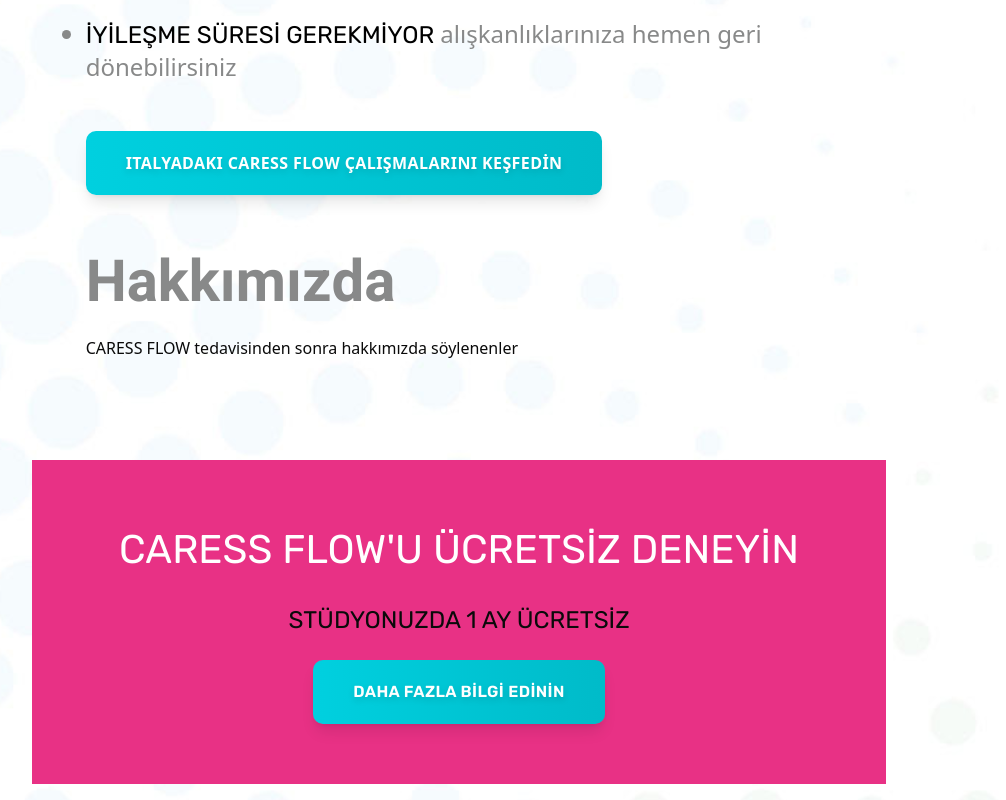
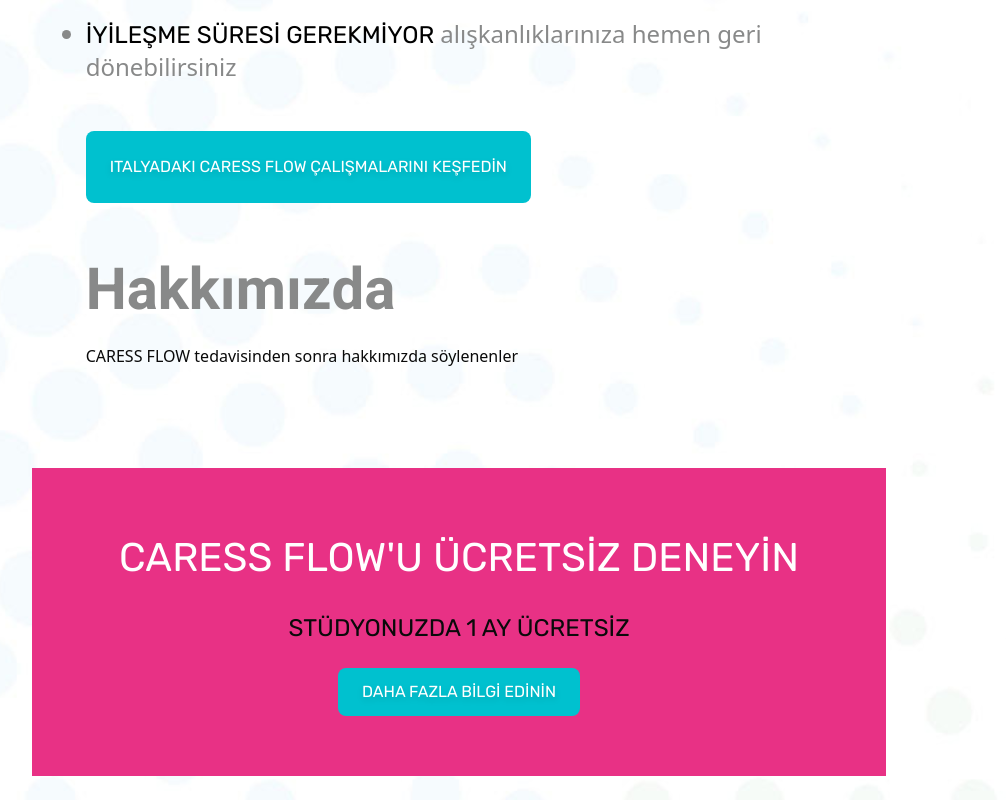
Before and after one commit to CodevorousLabs/Caressflow, a Next.js app in the folder client/: page /hastalar-icin-avantajlar in a window 1280 px wide. Shown: the part 740-1540 px from the top of the page, without its empty margins (181-1187 px from the left). Built offline with nearby package versions, Linux system fonts and the light colour scheme.

Commit message:
feat: button animation added

```diff
--- a/client/components/patientBenefits/benefitsList.tsx
+++ b/client/components/patientBenefits/benefitsList.tsx
@@ -37,22 +37,25 @@
         )}
       </ul>
 
-      <motion.button
-        className="relative overflow-hidden bg-gradient-to-r from-[#00D0DF] to-[#00BBC9]
-                 text-white font-semibold tracking-wide uppercase rounded-lg
-                 px-10 py-5 shadow-lg hover:shadow-pink-400/50 transition-shadow duration-300"
+      <button
+        className="
+    relative inline-block px-6 py-6 font-rubik text-white
+    rounded-md bg-[#00C1CF] cursor-pointer overflow-hidden
+    transition-transform duration-300 ease-[cubic-bezier(0.02,0.01,0.47,1)]
+    hover:scale-110 hover:shadow-lg
+
+    before:content-[''] before:absolute before:inset-0 before:rounded-md
+    before:bg-[#e83185] before:scale-0 before:opacity-100
+    before:transition-transform before:duration-500 before:ease-[cubic-bezier(0.02,0.01,0.47,1)]
+    hover:before:scale-100
+  "
       >
-        <motion.span
-          initial={{ scale: 0 }}
-          whileHover={{ scale: 1 }}
-          transition={{ duration: 0.5, ease: "easeOut" }}
-          className="absolute inset-0 bg-pink-500 origin-center rounded-lg"
-        />
-
         <span className="relative z-10 drop-shadow-md">
           ITALYADAKI CARESS FLOW ÇALIŞMALARINI KEŞFEDİN
+
         </span>
-      </motion.button>
+      </button>
+
     </div>
   )
 }
--- a/client/components/patientBenefits/informationContainer.tsx
+++ b/client/components/patientBenefits/informationContainer.tsx
@@ -1,6 +1,3 @@
-'use client'
-import { motion } from "framer-motion";
-
 interface ComponentProps {
   title: string,
   description: string,
@@ -12,22 +9,23 @@
     <div className="w-8/12 flex flex-col bg-pink-bg font-rubik items-center justify-start text-center min-h-[200px] py-15 space-y-6 ">
       <p className="text-white text-[40px]">{title}</p>
       <p className="text-2xl">{description}</p>
-      <motion.button
-        className="relative overflow-hidden bg-gradient-to-r from-[#00D0DF] to-[#00BBC9]
-                 text-white font-semibold tracking-wide uppercase rounded-lg
-                 px-10 py-5 shadow-lg hover:shadow-pink-400/50 transition-shadow duration-300"
+      <button
+        className="
+    relative inline-block px-6 py-3 font-rubik text-white
+    rounded-md bg-[#00C1CF] cursor-pointer overflow-hidden
+    transition-transform duration-300 ease-[cubic-bezier(0.02,0.01,0.47,1)]
+    hover:scale-110 hover:shadow-lg
+
+    before:content-[''] before:absolute before:inset-0 before:rounded-md
+    before:bg-[#e83185] before:scale-0 before:opacity-100
+    before:transition-transform before:duration-500 before:ease-[cubic-bezier(0.02,0.01,0.47,1)]
+    hover:before:scale-100
+  "
       >
-        <motion.span
-          initial={{ scale: 0 }}
-          whileHover={{ scale: 1 }}
-          transition={{ duration: 0.5, ease: "easeOut" }}
-          className="absolute inset-0 bg-pink-500 origin-center rounded-lg"
-        />
-
         <span className="relative z-10 drop-shadow-md">
           {buttonText}
         </span>
-      </motion.button>
+      </button>
     </div>
   )
 }
```
